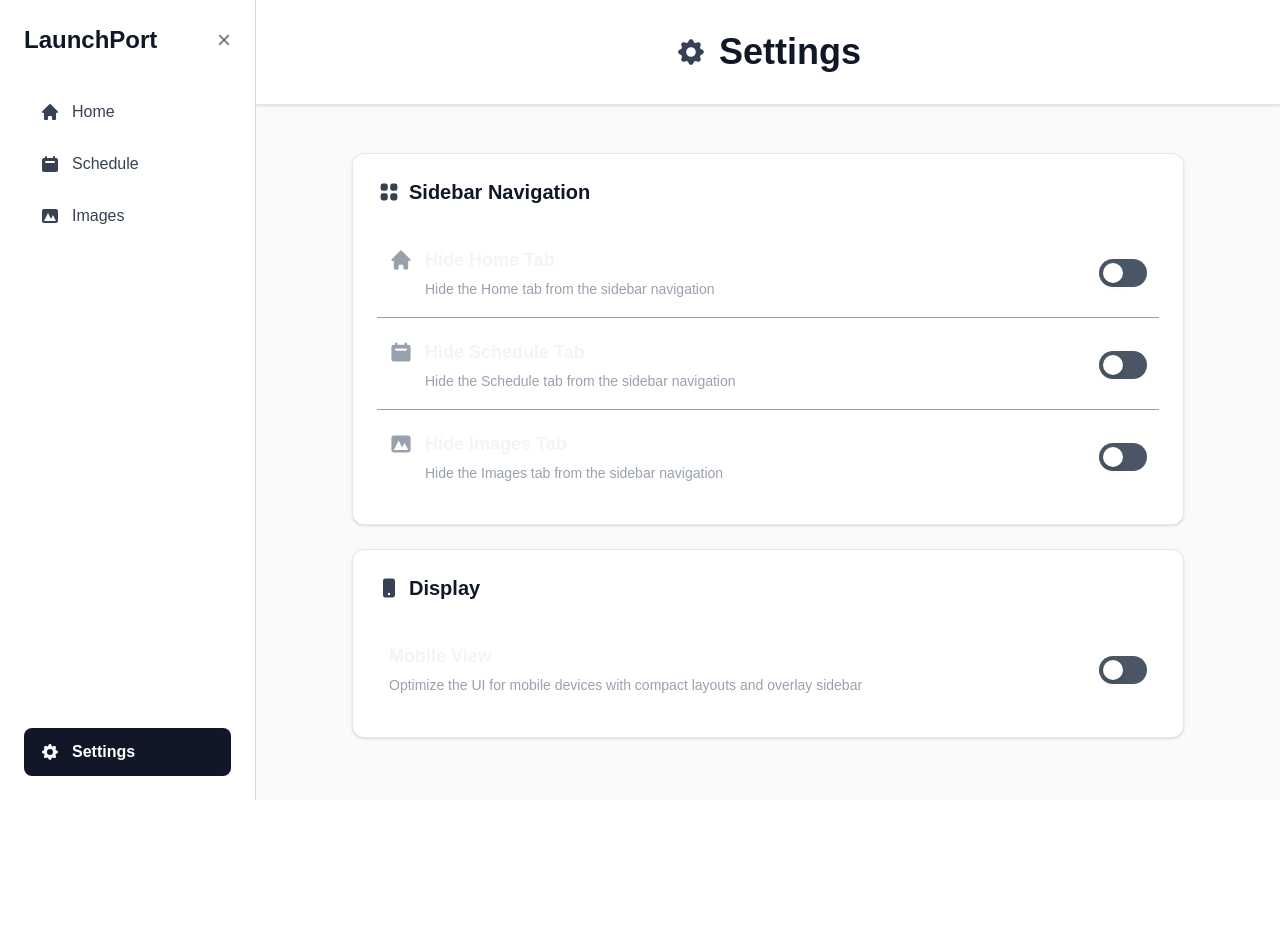
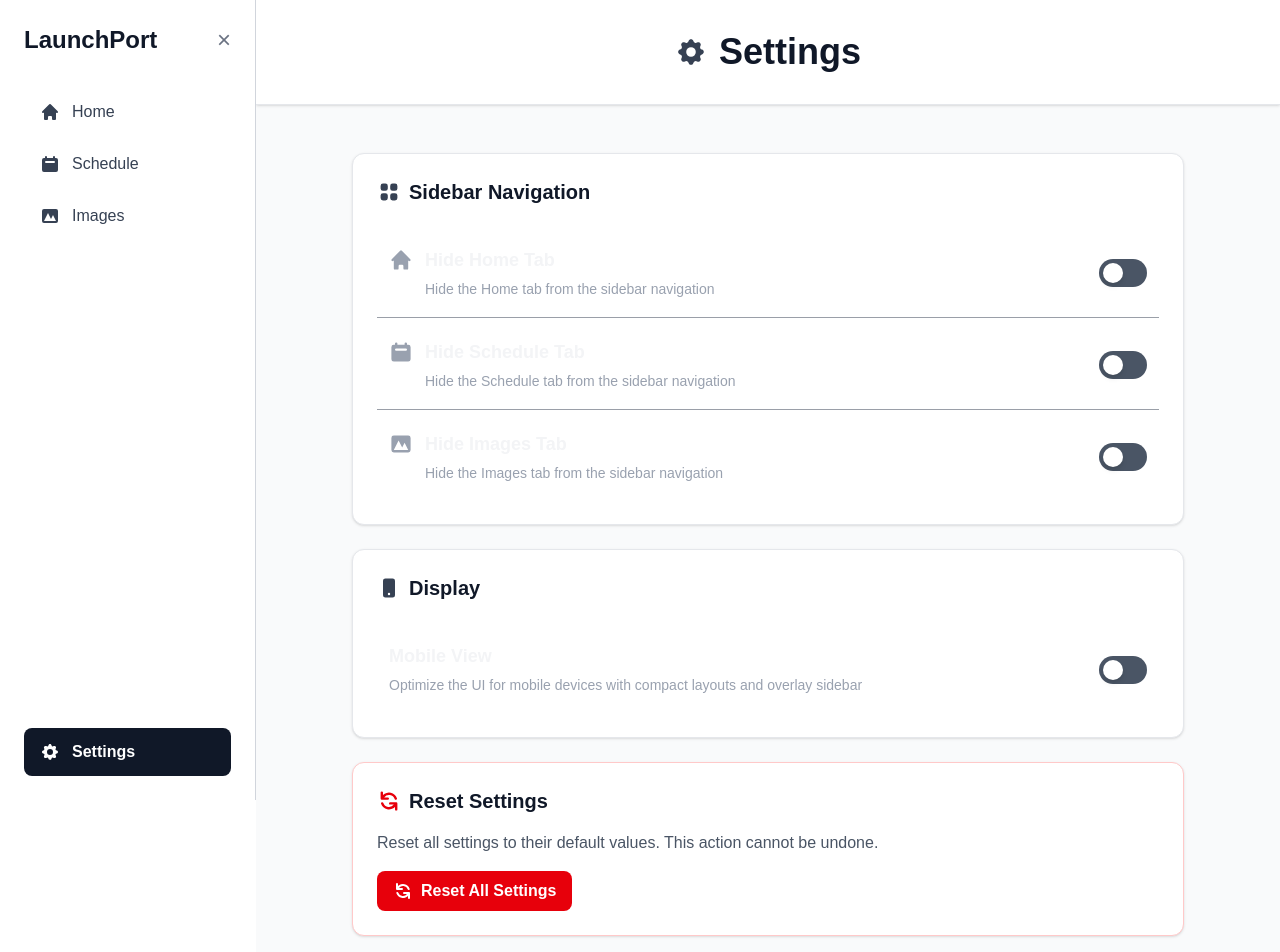
Before and after one commit to GamerC0der/launchport, a Next.js app in the folder nextjs/: page /settings in a window 1280 px wide. Shown: the top 952 px of the page. Before the commit the page ends 800 px from the top, so only its background shows below. Built offline with nearby package versions, Linux system fonts and the light colour scheme.

Commit message:
Handle Reset

```diff
--- a/nextjs/app/settings/page.tsx
+++ b/nextjs/app/settings/page.tsx
@@ -1,8 +1,8 @@
 'use client';
 
 import { useState, useEffect } from 'react';
-import { HiHome, HiCalendar, HiPhotograph, HiDeviceMobile, HiViewGrid, HiCog } from 'react-icons/hi';
-import { getSettings, updateSetting } from '../utils/settings';
+import { HiHome, HiCalendar, HiPhotograph, HiDeviceMobile, HiViewGrid, HiCog, HiRefresh } from 'react-icons/hi';
+import { getSettings, updateSetting, resetSettings } from '../utils/settings';
 
 export default function SettingsPage() {
   const [settings, setSettings] = useState({
@@ -31,6 +31,14 @@ export default function SettingsPage() {
     const newValue = !settings[key];
     setSettings({ ...settings, [key]: newValue });
     updateSetting(key, newValue);
+  };
+
+  const handleReset = () => {
+    if (confirm('Are you sure you want to reset all settings to their default values?')) {
+      resetSettings();
+      const defaultSettings = getSettings();
+      setSettings(defaultSettings);
+    }
   };
 
   const ToggleSetting = ({
@@ -126,6 +134,23 @@ export default function SettingsPage() {
             />
           </div>
         </div>
+
+        <div className={`bg-white dark:bg-gray-800 rounded-xl border border-red-200 dark:border-red-800/50 shadow-sm overflow-hidden mt-6 ${settings.mobileView ? 'p-4' : 'p-6'}`}>
+          <div className="flex items-center gap-2 mb-4">
+            <HiRefresh className={`text-red-600 dark:text-red-400 ${settings.mobileView ? 'w-5 h-5' : 'w-6 h-6'}`} />
+            <h2 className={`font-bold text-gray-900 dark:text-white ${settings.mobileView ? 'text-lg' : 'text-xl'}`}>Reset Settings</h2>
+          </div>
+          <p className={`text-gray-600 dark:text-gray-400 mb-4 ${settings.mobileView ? 'text-sm' : 'text-base'}`}>
+            Reset all settings to their default values. This action cannot be undone.
+          </p>
+          <button
+            onClick={handleReset}
+            className={`inline-flex items-center gap-2 px-4 py-2 bg-red-600 hover:bg-red-700 dark:bg-red-500 dark:hover:bg-red-600 text-white font-semibold rounded-lg transition-colors duration-200 focus:outline-none focus:ring-2 focus:ring-red-500 focus:ring-offset-2 focus:ring-offset-white dark:focus:ring-offset-gray-800 ${settings.mobileView ? 'text-sm' : 'text-base'}`}
+          >
+            <HiRefresh className={settings.mobileView ? 'w-4 h-4' : 'w-5 h-5'} />
+            Reset All Settings
+          </button>
+        </div>
       </main>
     </div>
   );
--- a/nextjs/app/utils/settings.ts
+++ b/nextjs/app/utils/settings.ts
@@ -55,3 +55,18 @@ export function updateSetting<K extends keyof Settings>(
     window.dispatchEvent(new Event('settingsUpdated'));
   }
 }
+
+export function resetSettings(): void {
+  if (typeof window === 'undefined') {
+    return;
+  }
+
+  try {
+    localStorage.removeItem(SETTINGS_KEY);
+    if (typeof window !== 'undefined') {
+      window.dispatchEvent(new Event('settingsUpdated'));
+    }
+  } catch (error) {
+    console.error('Error resetting settings:', error);
+  }
+}
```
